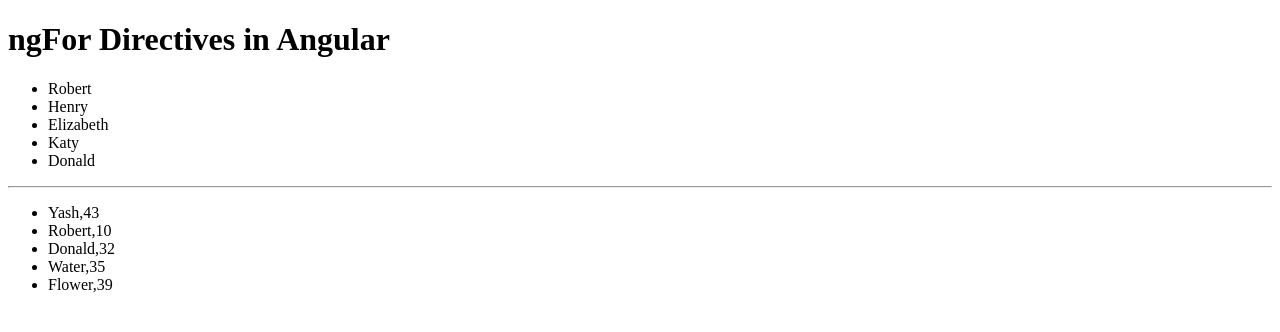
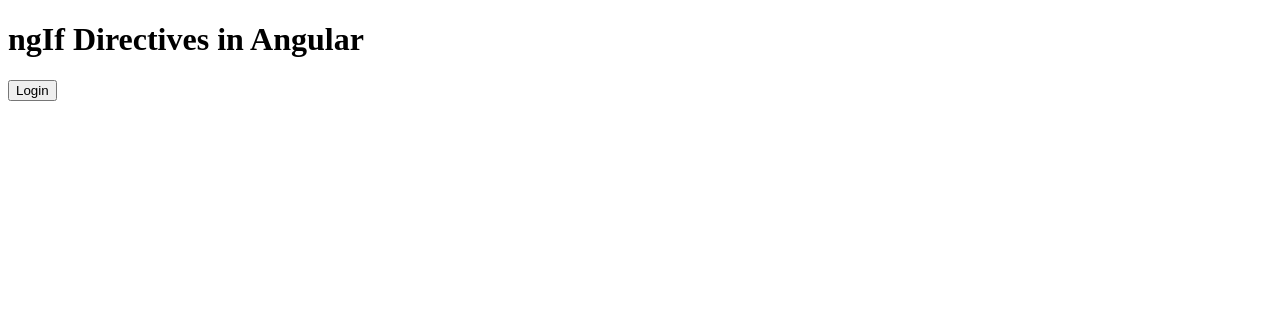
Before and after one commit to yashkhandelwal401/angular-practise, an Angular app: page / in a window 1280 px wide. Shown: the top 332 px of the page. Built offline with nearby package versions, Linux system fonts and the light colour scheme.

Commit message:
Tutorial 29 - NgIf

```diff
--- a/src/app/app.html
+++ b/src/app/app.html
@@ -1,15 +1,18 @@
-<h1> ngFor Directives in Angular </h1>
+<h1> ngIf Directives in Angular </h1>
 
-<ul>
-    <li *ngFor="let x of students">
-        {{x}}
-    </li>
-</ul>
+<!-- <h1 *ngIf="show"> Heading 1 </h1>
 
-<hr>
+<button (click)="toggle()"> Toggle Heading</button> -->
 
-<ul>
-    <li *ngFor="let student of studentData">
-        {{student.name}},{{student.age}}
-    </li>
-</ul>
+<!-- <h1 *ngIf="block==1"> Heading 1 </h1>
+<h1 *ngIf="block==2"> Heading 2 </h1>
+<h1 *ngIf="block==3"> Heading 3</h1>
+<h1 *ngIf="block==4"> Heading 4 </h1>
+
+<button (click)="updateBlockVal()"> Toggle Heading</button>  -->
+
+<!-- <button> Login </button> -->
+<button (click)="loginToggle()" *ngIf="login;else elseBlock"> Logout </button>
+<ng-template #elseBlock>
+    <button (click)="loginToggle()" > Login</button>
+</ng-template>
--- a/src/app/app.ts
+++ b/src/app/app.ts
@@ -1,41 +1,28 @@
-import { NgFor } from '@angular/common';
+import { NgIf } from '@angular/common';
 import { Component } from '@angular/core';
-import { email } from '@angular/forms/signals';
 
 @Component({
   selector: 'app-root',
-  imports: [NgFor],
+  imports: [NgIf],
   templateUrl: './app.html',
   styleUrl: './app.css',
 })
 
 export class App {
-  students = ["Robert", "Henry", "Elizabeth", "Katy", "Donald"];
+  login=false
+// show= false;
 
-  studentData = [{
-    name: 'Yash',
-    age: 43,
-    email: 'yash@gmail.com'
-  },
-  {
-    name: 'Robert',
-    age: 10,
-    email: 'Robert@gmail.com'
-  },
-  {
-    name: 'Donald',
-    age: 32,
-    email: 'Donald@gmail.com'
-  },
-  {
-    name: 'Water',
-    age: 35,
-    email: 'Water@gmail.com'
-  },
-  {
-    name: 'Flower',
-    age: 39,
-    email: 'Flower@gmail.com'
-  }
-  ]
+// block=1
+
+// updateBlockVal(){
+//   this.block++
+// }
+
+// toggle(){
+//   this.show=!this.show;
+// }
+
+ loginToggle(){
+  this.login=!this.login
+ }
 }
```
